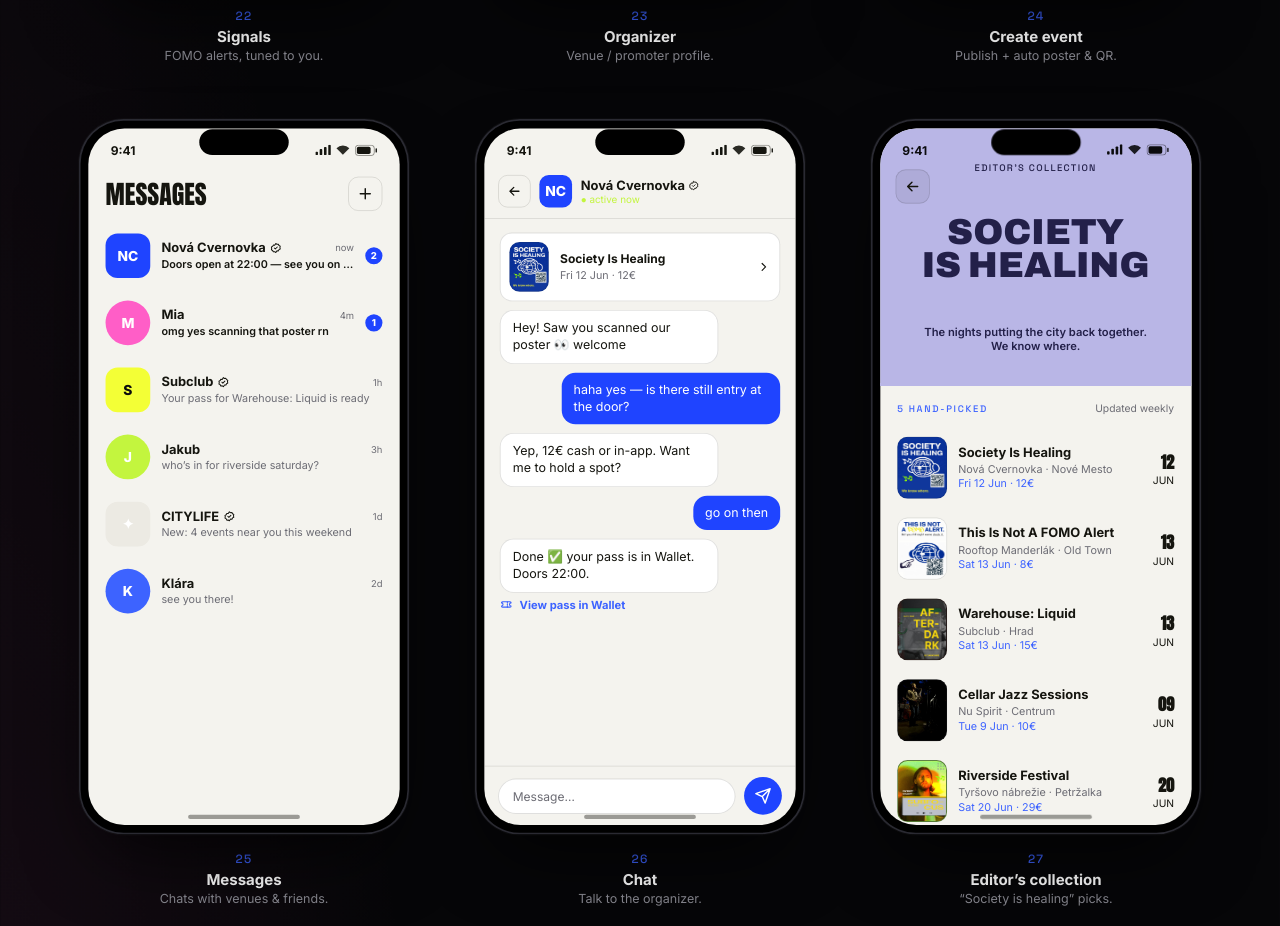
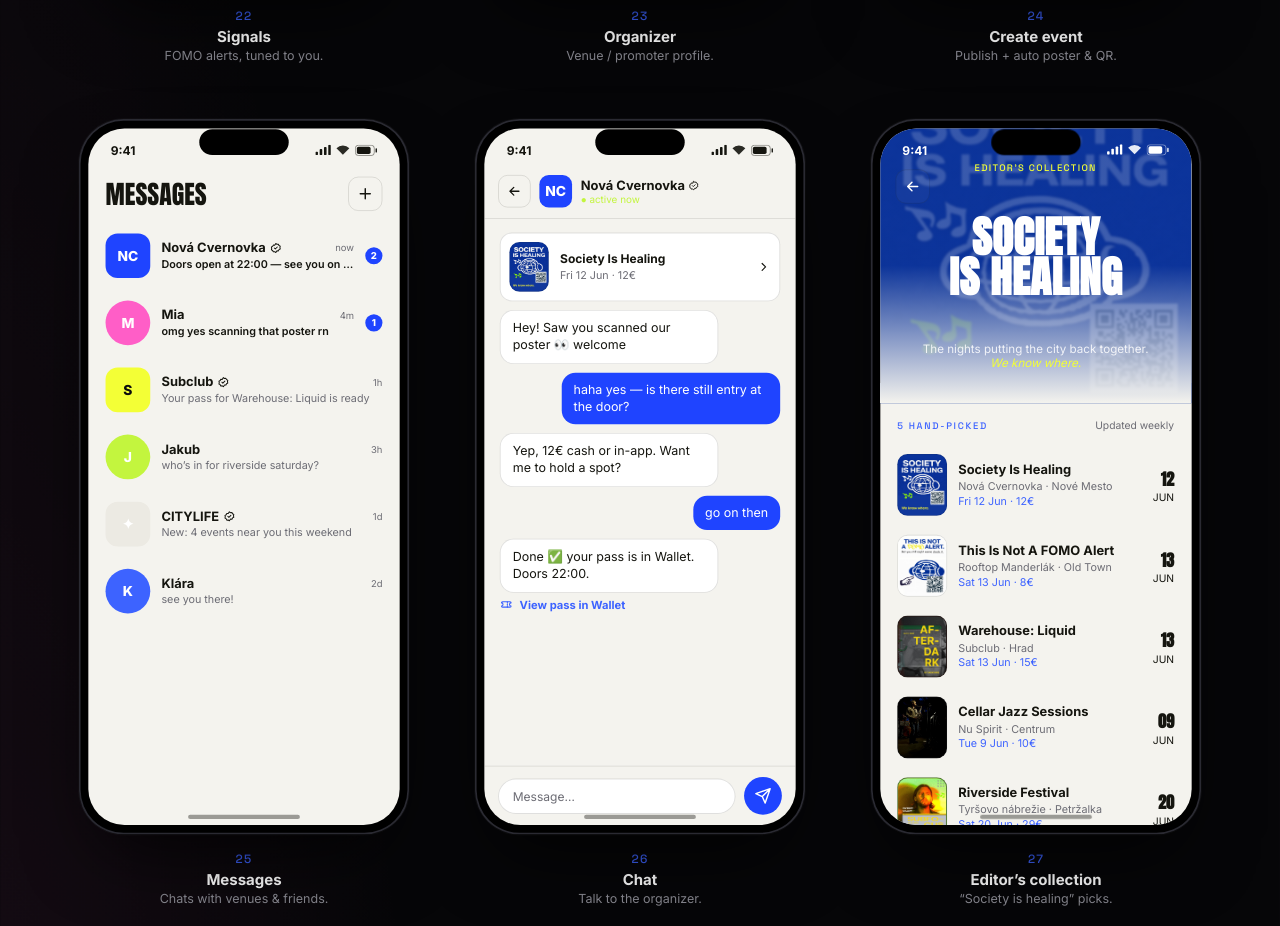
Before and after one commit to leumasdam/citylife-app, a React (Vite) app: page / in a window 1280 px wide. Shown: the part 7020-7946 px from the top of the page. Built offline with nearby package versions, Linux system fonts and the light colour scheme.

Commit message:
Curated header uses real Society poster backdrop; tap feedback on rows
Co-Authored-By: Claude Opus 4.8 (1M context) <noreply@anthropic.com>

```diff
--- a/src/index.css
+++ b/src/index.css
@@ -197,7 +197,10 @@ ul { list-style: none; }
 .ecard .meta .row b { color: var(--yellow); }
 
 /* horizontal poster card (ebar) */
-.ebar { display: flex; gap: 14px; padding: 10px; border-radius: 16px; background: var(--card); border: 1px solid var(--line); align-items: stretch; }
+.ebar { display: flex; gap: 14px; padding: 10px; border-radius: 16px; background: var(--card); border: 1px solid var(--line); align-items: stretch; transition: transform .2s; }
+.ebar:active { transform: scale(0.99); }
+.erow { transition: transform .15s; }
+.erow:active { transform: scale(0.99); }
 .ebar-img { width: 86px; flex: 0 0 86px; aspect-ratio: 4/5; border-radius: 11px; overflow: hidden; }
 .ebar-img img { width: 100%; height: 100%; object-fit: cover; }
 .ebar-body { flex: 1; min-width: 0; display: flex; flex-direction: column; gap: 5px; padding: 2px 0; }
--- a/src/screens/profile.jsx
+++ b/src/screens/profile.jsx
@@ -1,5 +1,5 @@
 import { StatusBar, TabBar, HomeBar } from '../phone/Phone'
-import { EVENTS, byId, img } from '../data/events'
+import { EVENTS, byId, img, posterImg } from '../data/events'
 import { EventRow, SecHead, BackHeader, CatTag, PosterMini, CountUp } from '../ui'
 import { Cog, Users, Star, Ticket, Heart, Arrow, Chevron, Bell, Pin, Check, Flash, Wallet, Message, Plus } from '../lib/icons'
 
@@ -8,13 +8,15 @@ export function Curated({ nav }) {
   return (
     <>
       <div className="body" style={{ position: 'relative' }}>
-        <div style={{ position: 'relative', height: 300, background: '#b9b6e6' }}>
-          <div style={{ position: 'absolute', top: 0, left: 0, right: 0 }}><StatusBar light /></div>
-          <div style={{ position: 'absolute', top: 44, left: 0, right: 0 }}><BackHeader nav={nav} light action={<span style={{ width: 40 }} />} /></div>
-          <div className="center" style={{ position: 'absolute', inset: 0, flexDirection: 'column', color: '#232049', textAlign: 'center', padding: 20 }}>
-            <div className="mono upper" style={{ fontSize: 11, marginBottom: 12 }}>Editor’s collection</div>
-            <h1 className="heavy" style={{ fontSize: 42, textTransform: 'uppercase', lineHeight: .9 }}>Society<br />Is Healing</h1>
-            <p style={{ fontSize: 13, marginTop: 12, maxWidth: 260, fontWeight: 600 }}>The nights putting the city back together. We know where.</p>
+        <div style={{ position: 'relative', height: 320, background: '#0d359b', overflow: 'hidden', color: '#fff' }}>
+          <img src={posterImg('society')} alt="" style={{ position: 'absolute', inset: 0, width: '100%', height: '100%', objectFit: 'cover', opacity: 0.35, filter: 'blur(1px)' }} />
+          <div style={{ position: 'absolute', inset: 0, background: 'linear-gradient(to bottom, rgba(13,53,155,.5), rgba(13,53,155,.4) 50%, var(--ink))' }} />
+          <div style={{ position: 'absolute', top: 0, left: 0, right: 0 }}><StatusBar /></div>
+          <div style={{ position: 'absolute', top: 44, left: 0, right: 0 }}><BackHeader nav={nav} action={<span style={{ width: 40 }} />} /></div>
+          <div className="center" style={{ position: 'absolute', inset: 0, flexDirection: 'column', textAlign: 'center', padding: 20 }}>
+            <div className="mono upper" style={{ fontSize: 11, marginBottom: 12, color: 'var(--yellow)' }}>Editor’s collection</div>
+            <h1 className="display" style={{ fontSize: 50 }}>Society<br />Is Healing</h1>
+            <p style={{ fontSize: 13.5, marginTop: 14, maxWidth: 280, color: 'rgba(255,255,255,.85)' }}>The nights putting the city back together. <i style={{ color: 'var(--yellow)' }}>We know where.</i></p>
           </div>
         </div>
         <div className="pad" style={{ marginTop: 18, paddingBottom: 100 }}>
```
